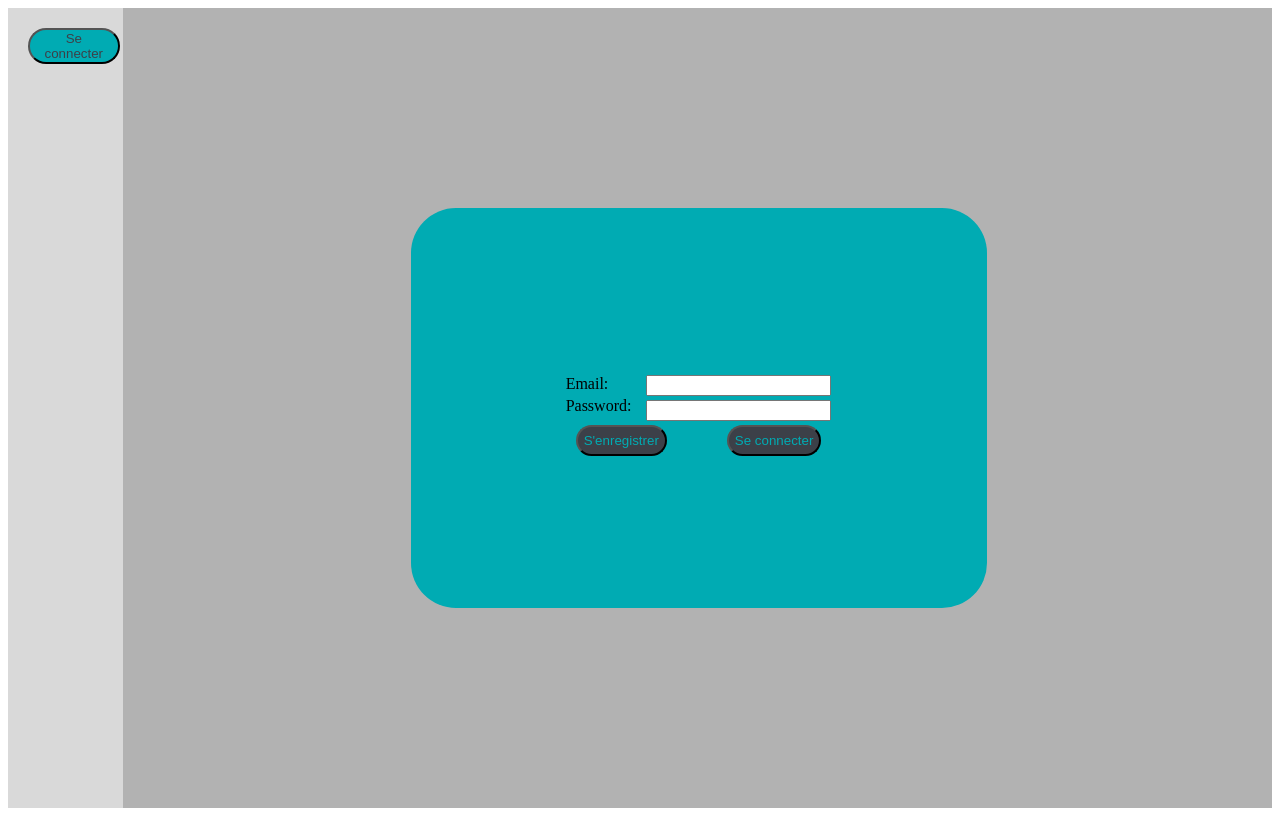
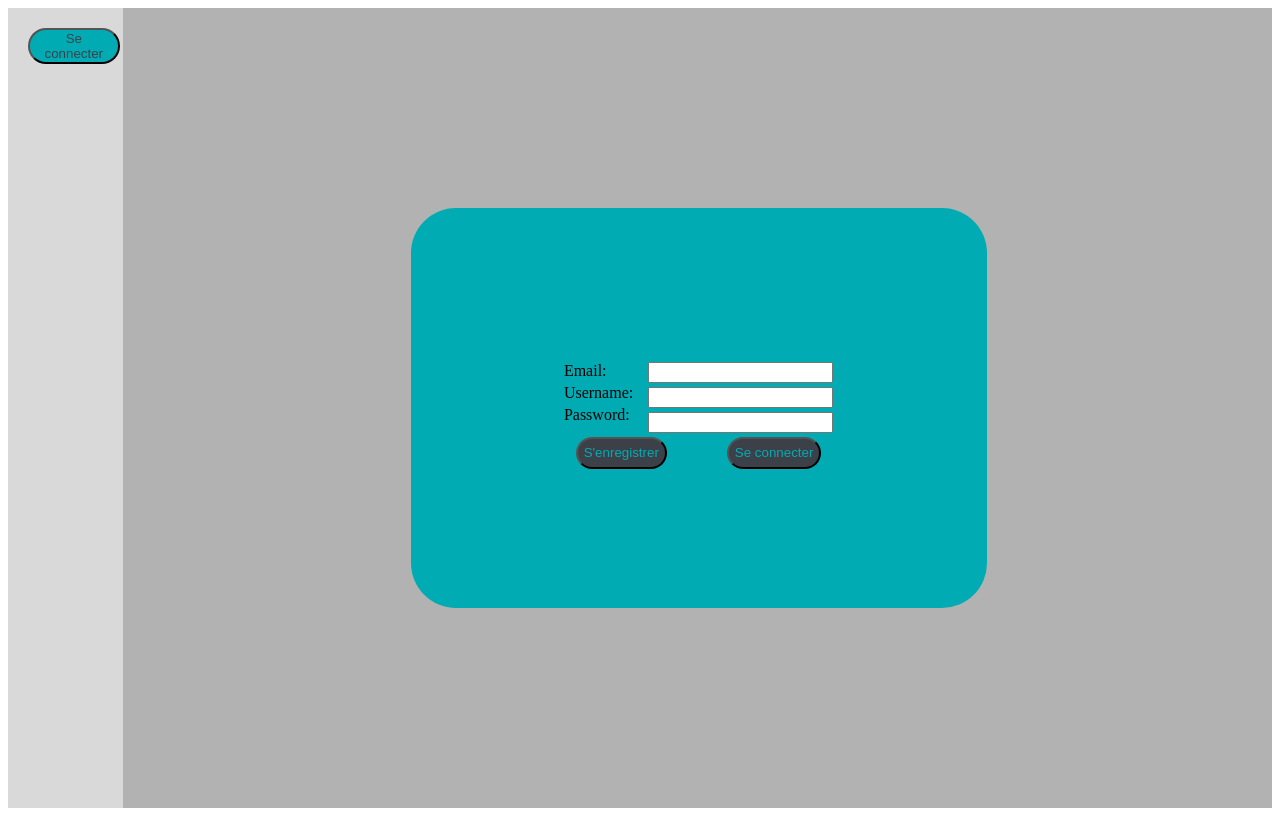
Before and after one commit to Killian-p/MSC-Pool, a Vue app in the folder gotham-front/: page / in a window 1280 px wide. Both pictures are taken after a click on the button "Se connecter". Built offline with nearby package versions, Linux system fonts and the light colour scheme.

Commit message:
login register

```diff
--- a/gotham-front/src/components/Login.vue
+++ b/gotham-front/src/components/Login.vue
@@ -5,6 +5,9 @@
                     <div class="label-column">
                         <div class="box">
                             <label>Email:</label>
+                        </div>
+                        <div class="box">
+                            <label>Username:</label>
                         </div>
                         <div class="box">
                             <label>Password:</label>
@@ -15,7 +18,10 @@
                             <input v-model="email"/>
                         </div>
                         <div class="box">
-                            <input v-model="username" type="password"/>
+                            <input v-model="username"/>
+                        </div>
+                        <div class="box">
+                            <input v-model="password" type="password"/>
                         </div>
                     </div>
                 </div>
@@ -51,6 +57,7 @@ export default {
         connected: false,
         username: '',
         email: '',
+        password: '',
         idCurrentUser: null,
         userExists: true,
     }
@@ -63,13 +70,16 @@ export default {
   },
   methods: {
     createUser(){
-        axios.post('http://localhost:4000/api/users', {
+        //api/users/sign_up
+        axios.post('http://localhost:4000/api/users/sign_up', {
             user:{
                 username: this.username,
-                email: this.email
+                email: this.email,
+                password: this.password,
             }
         })
         .then((res) => {
+            localStorage.setItem("token", res.data.token);
             console.log(res);
             this.$emit("logged", res.data.data.id)
             this.idCurrentUser = res.data.data.id;
@@ -80,17 +90,19 @@ export default {
         this.connected=true;
     },
     getUser(){
-        axios.get('http://localhost:4000/api/users', { params: { username: this.username, email: this.email } })
+        axios.post('http://localhost:4000/api/users/sign_in', {
+            password: this.password,
+            email: this.email,
+         })
         .then(_ => {
-            if(_.data.data.length == 0){
-                this.userExists = false;
-            }else {
+            localStorage.setItem("token", res.data.token);
+            debugger;
             this.idCurrentUser = _.data.data[0].id;
             this.$emit("logged", _.data.data[0].id)
             this.editEmail = this.email;
             this.editUsername = this.username;
             this.userExists = true;
-            }
+
         })
         .catch(console.error);
     }
```
